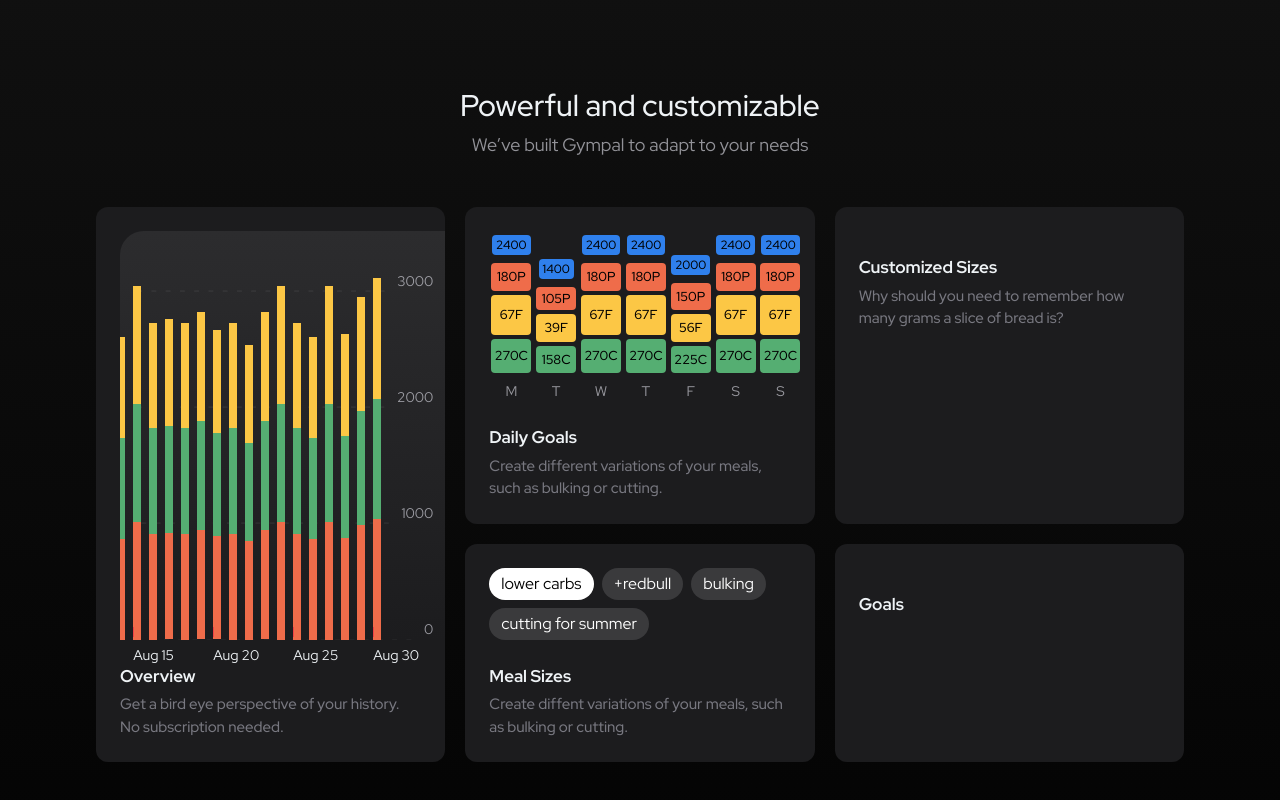
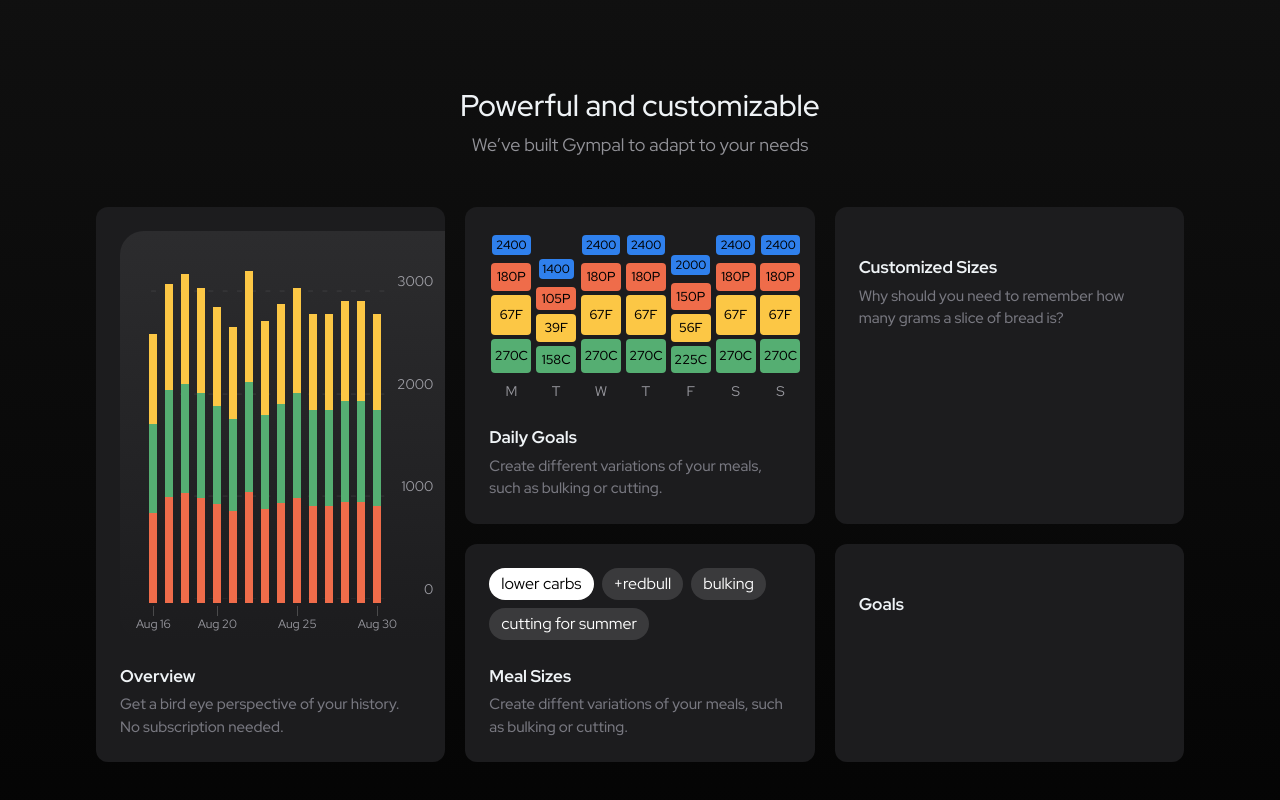
Before and after one commit to audn/gympal.com, a Next.js app: page / in a window 1280 px wide. Shown: the part 809-1609 px from the top of the page. Built offline with nearby package versions, Linux system fonts and the light colour scheme.

Commit message:
fix<overview>: overflow

```diff
--- a/src/components/features/showcases/Overview.tsx
+++ b/src/components/features/showcases/Overview.tsx
@@ -7,15 +7,16 @@ function Overview() {
   const maxCarbsCalories = maxCalories * 0.5;
   const maxFatsCalories = maxCalories * 0.2;
 
-  const NUM_DAYS = 25;
+  const NUM_DAYS = 15;
 
   return (
-    <div className="from-[#2C2C2E] bg-gradient-to-b to-[#1C1C1E] -mr-6  pt-10 overflow- justify-end rounded-bl-3xl h-full rounded-tl-3xl relative">
-      <div className="flex w-[90%]  items-end h-full flex-col overflow-hidden right-5 absolute !-mt-10 -mr-2  pt-10 text-right justify-between">
+    <div className="from-[#2C2C2E] bg-gradient-to-b to-[#1C1C1E] -mr-6  pt-10 overflow-hidden justify-end rounded-bl-3xl h-[90%] rounded-tl-3xl relative">
+      {/* <div className="flex w-[90%]  items-end h-full flex-col overflow-hidden right-5 absolute !-mt-10 -mr-2  pt-10 text-right justify-between"> */}
+      <div className="flex h-[90%] flex-col overflow-hidden right-5 absolute !-mt-10 -mr-2  pt-10 text-right justify-between">
         {[0, 1000, 2000, 3000].reverse().map((x) => (
           <div className="text-sm items-end z-10 text-on-100 flex">
             <div className="space-x-2 pr-3 flex text-right w-full leading-[0.9px]">
-              {Array.from({ length: 55 }).map((_, i) => (
+              {Array.from({ length: 17 }).map((_, i) => (
                 <div className="text-white/10 " key={i}>
                   -
                 </div>
@@ -26,7 +27,7 @@ function Overview() {
         ))}
       </div>
 
-      <div className="space-x-2 z-20 relative items-end h-full pr-16 justify-end flex overflow-x-clip">
+      <div className="space-x-2 h-[90%] z-20 relative items-end pr-16 justify-end flex">
         {Array.from({ length: NUM_DAYS }).map((_, dayIndex) => {
           const randomCalories =
             Math.floor(Math.random() * (2500 - 2000 + 1)) + 2000;
@@ -53,10 +54,9 @@ function Overview() {
             return new Date(now.setDate(now.getDate() - index));
           };
           return (
-            <>
             <div
               style={{ height: `${randomHeight}%` }}
-                className="flex flex-col  relative "
+              className="flex flex-col justify-center items-center relative "
               key={`day-${dayIndex}`}
             >
               <div
@@ -79,25 +79,24 @@ function Overview() {
               </div>
               {dayIndex == 0 || (dayIndex + 1) % 5 == 0 ? (
                 <div
-                    className=" text-sm z-50"
+                  className="items-center flex-col justify-center flex z-50"
                   style={{
-                      alignItems: 'center',
-                      //     height: 65,
                     width: 50,
                     position: 'absolute',
-                      bottom: -25,
+                    bottom: -29,
                   }}
                 >
-                    <div className={'w-[1px] h-[10px] mb-2 bg-red-500'} />
+                  <div className={'w-[1px] h-[10px] flex bg-white/20'} />
 
+                  <div className="text-xs text-on-100">
                     {formatDate({
                       date: getDayLabel(),
                       options: { day: '2-digit', month: 'short' },
                     })}
                   </div>
+                </div>
               ) : null}
             </div>
-            </>
           );
         })}
       </div>
```
Lines whose indentation alone changed are shown as unchanged.
